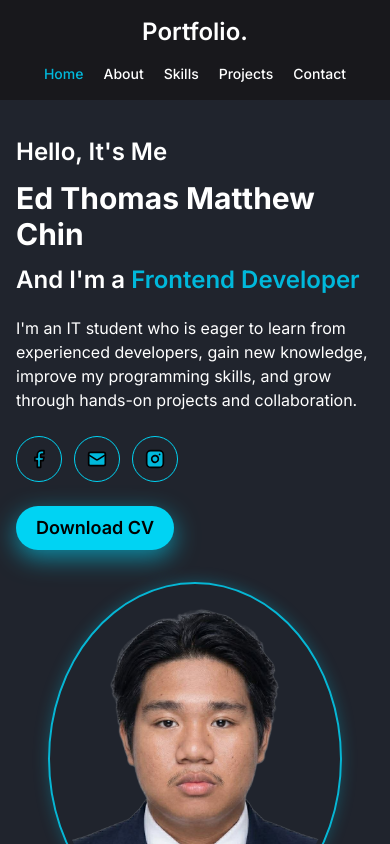
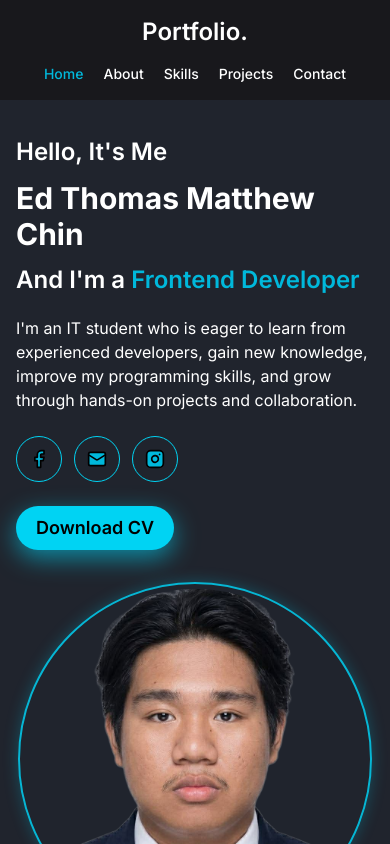
Before and after one commit to matthew17n/Portfolio, a React (Vite) app: page /#home in a window 390 px wide. Shown: the top 844 px of the page. Built offline with nearby package versions, Linux system fonts and the light colour scheme.

Commit message:
Add responsive styles and smooth scrolling to CSS

```diff
--- a/src/index.css
+++ b/src/index.css
@@ -190,3 +190,53 @@ body {
     display: none;
   }
 }
+
+
+html {
+  width: 100%;
+  max-width: 100%;
+  scroll-behavior: smooth;
+  scroll-padding-top: 100px;
+}
+
+body {
+  width: 100%;
+  min-width: 0;
+  margin: 0;
+  overflow-x: clip;
+}
+
+#root {
+  width: 100%;
+  min-width: 0;
+  overflow-x: clip;
+}
+
+img,
+video,
+canvas,
+svg {
+  max-width: 100%;
+}
+
+section {
+  width: 100%;
+  min-width: 0;
+  scroll-margin-top: 100px;
+}
+
+@media (max-width: 640px) {
+  section {
+    scroll-margin-top: 120px;
+  }
+
+  h1 {
+    overflow-wrap: anywhere;
+  }
+}
+
+@media (prefers-reduced-motion: reduce) {
+  html {
+    scroll-behavior: auto;
+  }
+}
```
